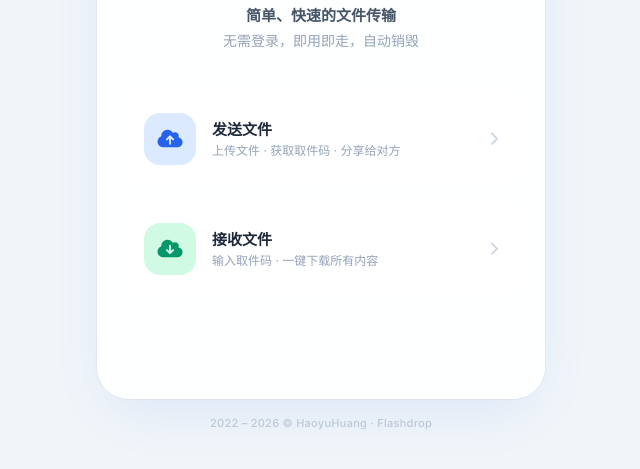
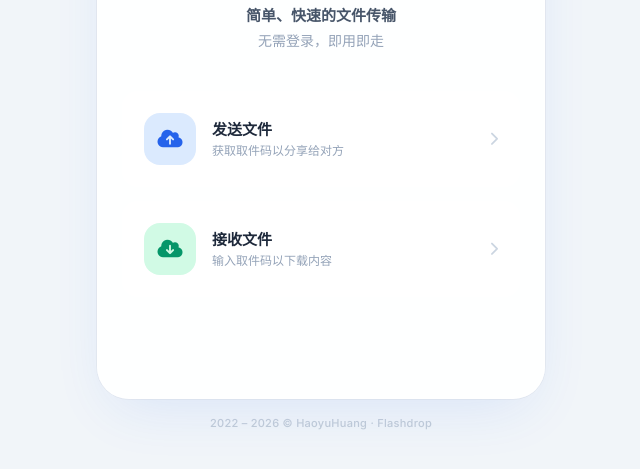
Before and after one commit to HY916-cn/flashdrop, a website: page public/index.html in a window 1280 px wide. Shown: the part 315-784 px from the top of the page, without its empty margins (319-959 px from the left). Drawn offline with nearby package versions, Linux system fonts and the light colour scheme.

Commit message:
Update text content in index.html for clarity

```diff
--- a/public/index.html
+++ b/public/index.html
@@ -178,7 +178,7 @@
                 <img src=${APP_ICON} alt="Flashdrop" className="w-[88px] h-[88px] mb-5 drop-shadow-xl" />
                 <h1 className="text-[32px] font-bold text-slate-800 dark:text-slate-100 tracking-tight mb-2">闪传</h1>
                 <p className="text-slate-600 dark:text-slate-300 font-semibold text-[15px]">简单、快速的文件传输</p>
-                <p className="text-slate-400 dark:text-slate-500 text-sm mt-1">无需登录，即用即走，自动销毁</p>
+                <p className="text-slate-400 dark:text-slate-500 text-sm mt-1">无需登录，即用即走</p>
             </div>
 
             <!-- Buttons -->
@@ -194,7 +194,7 @@
                     </div>
                     <div className="flex-1">
                         <h2 className="text-[15px] font-bold text-slate-800 dark:text-slate-100">发送文件</h2>
-                        <p className="text-slate-400 dark:text-slate-500 text-xs mt-0.5">上传文件 · 获取取件码 · 分享给对方</p>
+                        <p className="text-slate-400 dark:text-slate-500 text-xs mt-0.5">获取取件码以分享给对方</p>
                     </div>
                     <i className="fa-solid fa-chevron-right text-slate-300 dark:text-slate-600 group-hover:text-blue-400 transition-colors text-sm"></i>
                 </button>
@@ -210,7 +210,7 @@
                     </div>
                     <div className="flex-1">
                         <h2 className="text-[15px] font-bold text-slate-800 dark:text-slate-100">接收文件</h2>
-                        <p className="text-slate-400 dark:text-slate-500 text-xs mt-0.5">输入取件码 · 一键下载所有内容</p>
+                        <p className="text-slate-400 dark:text-slate-500 text-xs mt-0.5">输入取件码以下载内容</p>
                     </div>
                     <i className="fa-solid fa-chevron-right text-slate-300 dark:text-slate-600 group-hover:text-emerald-400 transition-colors text-sm"></i>
                 </button>
@@ -317,7 +317,7 @@
                         value=${message}
                         onChange=${e => setMessage(e.target.value)}
                         maxLength="5000"
-                        placeholder="输入要分享的文字内容（可选，支持纯文本）"
+                        placeholder="输入要分享的文字内容"
                         className="w-full bg-slate-50 dark:bg-slate-800/60 border border-slate-200 dark:border-slate-700 dark:text-slate-100 dark:placeholder-slate-600 rounded-2xl p-3.5 text-sm focus:outline-none focus:ring-2 focus:ring-blue-500/25 focus:border-blue-500 transition-all resize-none h-[88px] shrink-0"
                     ></textarea>
 
```
